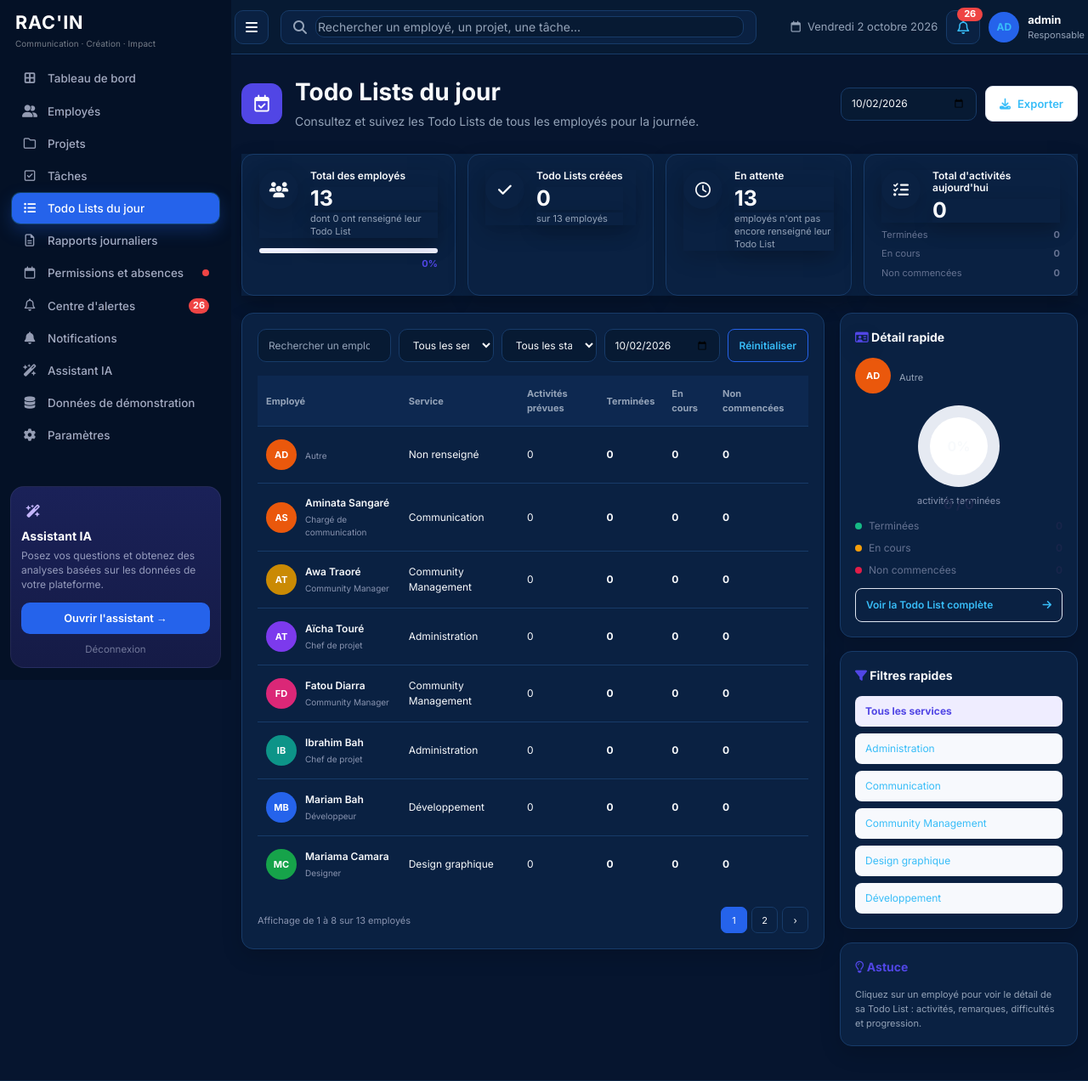
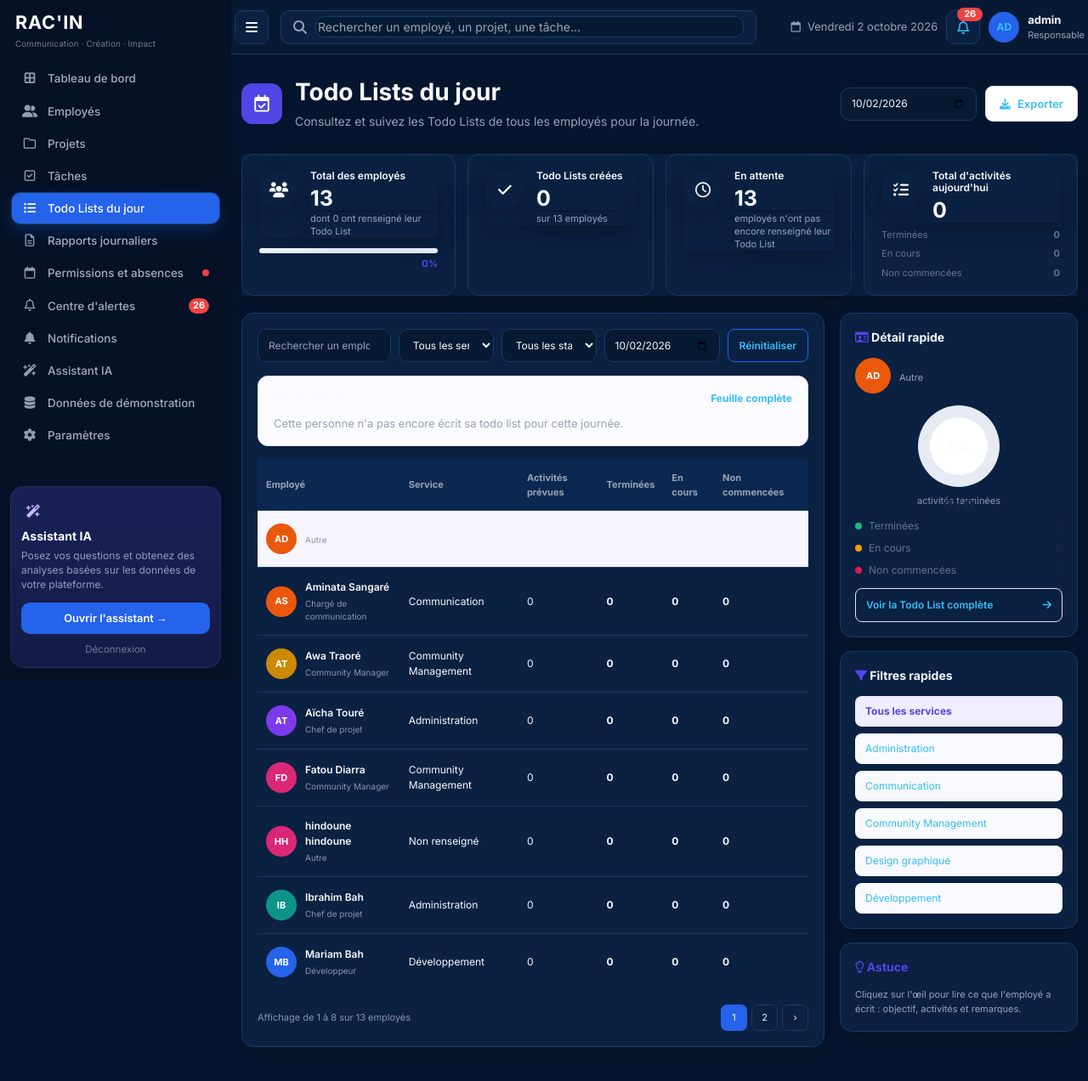
Before and after one commit to samanthahailene885-cmyk/Projet-Plateforme-ia, a Django app: page /tasks/todo/ in a window 1280 px wide. Shown: the whole page at 85% size. Run offline with Django 5.2, Linux system fonts and the light colour scheme; a user stored in the database is signed in; data comes from the database, SQL or seed files in the repository.

Commit message:
Afficher le texte des todo lists sur la page du responsable.
Co-authored-by: Cursor <cursoragent@cursor.com>

```diff
--- a/tasks/views.py
+++ b/tasks/views.py
@@ -433,6 +433,10 @@ def _render_admin_todo(request, day, employees):
         row['assigned_to_id']: row['last']
         for row in Task.objects.filter(assigned_to_id__in=ids, planned_date=day).values('assigned_to_id').annotate(last=Max('updated_at'))
     }
+    objectives = {
+        plan.employee_id: plan.objective
+        for plan in DailyPlan.objects.filter(employee_id__in=ids, date=day)
+    }
 
     rows = []
     for person in people:
@@ -472,7 +476,11 @@ def _render_admin_todo(request, day, employees):
         person.state_label = state_label
         person.updated_label = updated_label
         person.updated_sub = updated_sub
+        person.day_tasks = tasks
+        person.objective = objectives.get(person.pk, '')
         rows.append(person)
+
+    rows.sort(key=lambda row: (row.planned == 0, (row.full_name or '').lower()))
 
     filled = sum(1 for row in rows if row.planned)
     total = len(rows)
--- a/templates/tasks/todo_admin.html
+++ b/templates/tasks/todo_admin.html
@@ -74,6 +74,18 @@
     .chips a.on { background: #efedff; color: #5146e5; font-weight: 700; }
     .tip { background: linear-gradient(145deg, #f1efff, #f8f7ff); border: 1px solid #e1ddff; }
     .tip p { margin: 6px 0 0; color: #707da0; font-size: 11px; line-height: 1.55; }
+    .reading { margin-bottom: 16px; border: 1px solid #e4e0ff; background: #fbfaff; border-radius: 12px; padding: 16px 18px; color: #18254a; }
+    .reading-head { display: flex; justify-content: space-between; align-items: center; gap: 12px; margin-bottom: 10px; }
+    .reading h2 { margin: 0; font-size: 16px; font-weight: 700; color: #18254a; }
+    .reading-open { color: #5146e5; font-size: 12px; font-weight: 700; text-decoration: none; }
+    .reading-goal { margin: 0 0 12px; color: #31415f; font-size: 13px; }
+    .reading-list { list-style: none; margin: 0; padding: 0; display: flex; flex-direction: column; gap: 8px; }
+    .reading-list li { background: white; border: 1px solid #edf0f7; border-radius: 8px; padding: 10px 12px; }
+    .reading-list strong { display: block; color: #18254a; font-size: 13px; }
+    .reading-list em, .reading-list p { display: block; margin: 3px 0 0; color: #657291; font-size: 12px; font-style: normal; }
+    .read-state { display: inline-block; margin-bottom: 4px; font-size: 10px; font-weight: 700; color: #5146e5; text-transform: uppercase; letter-spacing: .04em; }
+    .reading-empty { margin: 0; color: #7180a5; font-size: 13px; }
+    tr.is-selected { background: #f7f5ff; }
     @media (max-width: 1200px) {
         .kpi-grid { grid-template-columns: 1fr 1fr; }
         .todo-layout { grid-template-columns: 1fr; }
@@ -154,6 +166,31 @@
                 <input class="filter-input" type="date" name="date" value="{{ day|date:'Y-m-d' }}" onchange="this.form.submit()">
                 <a class="reset-btn" href="{% url 'tasks:daily' %}?date={{ day|date:'Y-m-d' }}">Réinitialiser</a>
             </form>
+            {% if selected %}
+            <section class="reading" id="lecture">
+                <div class="reading-head">
+                    <h2>Todo list de {{ selected.full_name }}</h2>
+                    <a class="reading-open" href="?date={{ day|date:'Y-m-d' }}&employee={{ selected.pk }}&sheet=1">Feuille complète</a>
+                </div>
+                {% if selected.objective %}
+                <p class="reading-goal"><strong>Objectif.</strong> {{ selected.objective }}</p>
+                {% endif %}
+                {% if selected.day_tasks %}
+                <ol class="reading-list">
+                    {% for task in selected.day_tasks %}
+                    <li>
+                        <span class="read-state">{{ task.get_status_display }}</span>
+                        <strong>{{ task.title }}</strong>
+                        {% if task.block_title %}<em>{{ task.block_title }}</em>{% endif %}
+                        {% if task.comments %}<p>{{ task.comments }}</p>{% endif %}
+                    </li>
+                    {% endfor %}
+                </ol>
+                {% else %}
+                <p class="reading-empty">Cette personne n'a pas encore écrit sa todo list pour cette journée.</p>
+                {% endif %}
+            </section>
+            {% endif %}
             <div class="table-wrapper">
                 <table class="todo-table">
                     <thead>
@@ -163,7 +200,7 @@
                     </thead>
                     <tbody>
                     {% for row in rows %}
-                        <tr>
+                        <tr class="{% if selected and selected.pk == row.pk %}is-selected{% endif %}">
                             <td>
                                 <div class="employee">
                                     <span class="avatar" style="background:{{ row.avatar_color }}">{{ row.initials }}</span>
@@ -181,7 +218,7 @@
                             <td><span class="ring" style="--p:{{ row.progress }}"><span>{{ row.progress }}%</span></span></td>
                             <td class="when">{{ row.updated_label }}{% if row.updated_sub %}<small>{{ row.updated_sub }}</small>{% endif %}</td>
                             <td><span class="badge badge-{{ row.state_key }}">{{ row.state_label }}</span></td>
-                            <td><a class="view-btn" href="?date={{ day|date:'Y-m-d' }}&employee={{ row.pk }}" title="Détail"><i class="far fa-eye"></i></a></td>
+                            <td><a class="view-btn" href="?{{ querystring }}&employee={{ row.pk }}#lecture" title="Lire la todo list"><i class="far fa-eye"></i></a></td>
                         </tr>
                     {% empty %}
                         <tr><td colspan="10" style="text-align:center;padding:40px;color:#8b96b0;">Aucune Todo List pour ces filtres.</td></tr>
@@ -214,6 +251,13 @@
                 <div class="legend-item"><span class="legend-dot" style="background:#16b985"></span> Terminées <strong>{{ selected.done }}</strong></div>
                 <div class="legend-item"><span class="legend-dot" style="background:#f59e0b"></span> En cours <strong>{{ selected.doing }}</strong></div>
                 <div class="legend-item"><span class="legend-dot" style="background:#e11d48"></span> Non commencées <strong>{{ selected.waiting }}</strong></div>
+                {% if selected.day_tasks %}
+                <ol class="reading-list" style="margin-top:12px">
+                    {% for task in selected.day_tasks %}
+                    <li><span class="read-state">{{ task.get_status_display }}</span><strong>{{ task.title }}</strong></li>
+                    {% endfor %}
+                </ol>
+                {% endif %}
                 <a class="full-link" href="?date={{ day|date:'Y-m-d' }}&employee={{ selected.pk }}&sheet=1">Voir la Todo List complète <i class="fas fa-arrow-right"></i></a>
                 {% else %}
                 <p class="kpi-subtitle">Sélectionnez un employé dans le tableau.</p>
@@ -230,7 +274,7 @@
             </div>
             <div class="side-card tip">
                 <div class="side-title" style="color:#5146e5"><i class="far fa-lightbulb"></i> Astuce</div>
-                <p>Cliquez sur un employé pour voir le détail de sa Todo List : activités, remarques, difficultés et progression.</p>
+                <p>Cliquez sur l'œil pour lire ce que l'employé a écrit : objectif, activités et remarques.</p>
             </div>
         </div>
     </div>
```
